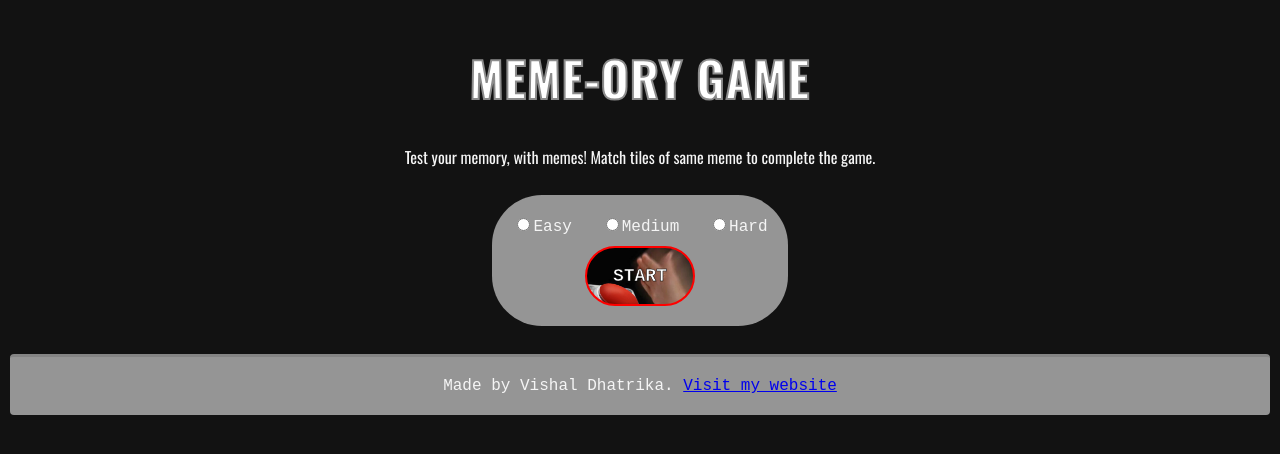
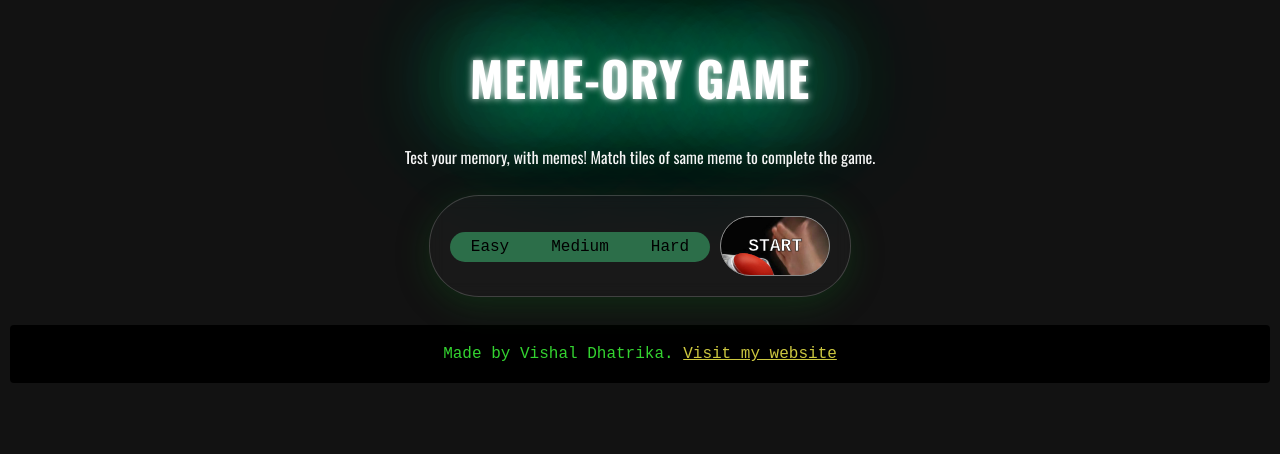
Before and after one commit to vishaldhatrika/memory-game, a React (Create React App) app: page / in a window 1280 px wide. Shown: the top 454 px of the page. Built offline with nearby package versions, Linux system fonts and the light colour scheme; a web font is replaced by a local one.

Commit message:
color correction

```diff
--- a/public/index.html
+++ b/public/index.html
@@ -11,6 +11,9 @@
     <link rel="preconnect" href="https://fonts.gstatic.com" crossorigin>
     <link href="https://fonts.googleapis.com/css2?family=Caveat:wght@500&family=Kode+Mono:wght@400..700&display=swap" rel="stylesheet">
     <link href="https://fonts.googleapis.com/css2?family=Oswald:wght@200..700&display=swap" rel="stylesheet">
+
+    <!-- icons -->
+    <link rel="stylesheet" href="https://fonts.googleapis.com/css2?family=Material+Symbols+Outlined:opsz,wght,FILL,GRAD@20..48,100..700,0..1,-50..200" />
 
     <meta name="description"
     content="Test your memory with this meme tile game!"
--- a/src/App.css
+++ b/src/App.css
@@ -6,12 +6,15 @@
 }
 .App h1{
   font-family: "Oswald", sans-serif;
-  color: white;
-  -webkit-text-stroke-width: 2px;
-  -webkit-text-stroke-color: rgb(140, 140, 140);
+  color: rgb(255, 255, 255);
   letter-spacing: 1px;
   text-transform: uppercase;
   font-size: 3em;
+  text-shadow:
+      0 0 7px #fff,
+      0 0 92px #0fa,
+      0 0 102px #0fa,
+      0 0 151px #0fa;
 }
 
 .resetBtn, .startBtn{
@@ -28,7 +31,7 @@
   font-family: "Kode Mono", monospace;
   font-size: large;
   color: rgb(255, 255, 255);
-  border: 2px solid rgb(255, 0, 0);
+  border: 1px solid rgb(135, 135, 135);
   -webkit-text-stroke-width: 0.5px;
   -webkit-text-stroke-color: black;
 }
@@ -36,8 +39,6 @@
   color: yellow;
 }
 .difficultyParent{
-  /* min-height: 140px; */
-  background-color: rgb(149, 149, 149);
   padding: 20px;
   border-radius: 50px;
   display: inline-block;
@@ -47,6 +48,15 @@
   max-width: 500px;
   align-self: center;
   float: none;
+
+
+  background: rgba( 92, 92, 92, 0.1 );
+  box-shadow: 0 8px 32px 0 rgba(14, 87, 24, 0.37);
+  backdrop-filter: blur( 8px );
+  -webkit-backdrop-filter: blur( 8px );
+  border: 1px solid rgba( 255, 255, 255, 0.18 );
+
+
 }
 .difficultyParent .dif{
   padding-bottom: 10px;
@@ -56,11 +66,18 @@
 }
 footer{
   text-align: center;
-  background-color: rgb(149, 149, 149);
+  background-color: rgb(0, 0, 0);
+  color: #33d230;
+  padding: 20px;
+  /* border-top: 2px solid rgb(132, 132, 132); */
+  border-radius: 4px;
+}
+footer a:visited, footer a{
+  color: #ccc73f;
+}
 
-  padding: 20px;
-  border-top: 3px solid rgb(132, 132, 132);
-  border-radius: 4px;
+footer a:hover, footer a:active{
+  color: #fff71d;
 }
 .App p{
   font-family: "Oswald", sans-serif;
--- a/src/App.tsx
+++ b/src/App.tsx
@@ -142,16 +142,17 @@ function App() {
 
         <div className="difficultyParent">
           <div className="dif">
+            <input type="radio" name="difficulty" id="easy" value="easy" />
             <label htmlFor="easy">
-              <input type="radio" name="difficulty" id="easy" value="easy" />Easy
+              Easy
             </label>
-            &nbsp;&nbsp;&nbsp;
+            <input type="radio" name="difficulty" id="medium" value="medium" />
             <label htmlFor="medium">
-              <input type="radio" name="difficulty" id="medium" value="medium" />Medium
+              Medium
             </label>
-            &nbsp;&nbsp;&nbsp;
+            <input type="radio" name="difficulty" id="hard" value="hard" />
             <label htmlFor="hard">
-              <input type="radio" name="difficulty" id="hard" value="hard" />Hard
+              Hard
             </label>
           </div>
           <button className="startBtn" onClick={startGame}>START</button>
--- a/src/components/Scorecard.tsx
+++ b/src/components/Scorecard.tsx
@@ -10,7 +10,20 @@ function Scorecard({t, s, m, diff}: {t: number | undefined, s: number, m: number
             <span className="s">Score : {(t!==undefined) && s}   </span>
             <span className="m">Moves : {(t!==undefined) && m}   </span>
             <span className="t">Time : {(t!==undefined) && t}   </span>
+            <div className="links">
+            <button type="button" name="guideBtn" id="guideBtn" title="Leaderboard">
+                <span className="material-symbols-outlined">
+                    trending_up
+                </span>
+            </button>
+            <button type="button" name="leaderboardBtn" id="leaderboardBtn" title="Guide">
+                <span className="material-symbols-outlined">
+                    help
+                </span>
+            </button>
+            </div>
         </div>
+
     );
 }
 export default Scorecard;
--- a/src/styles/Scorecard.css
+++ b/src/styles/Scorecard.css
@@ -1,7 +1,7 @@
-.Scorecard{
+.Scorecard {
     display: none;
-    border: 8px double white;
-    background-color: rgb(14, 57, 0);
+    border: 5px double white;
+    background-color: #2C6E49;
     font-family: "Kode Mono", monospace;
     text-transform: uppercase;
     padding: 15px;
@@ -13,16 +13,39 @@
     min-height: 130px;
     max-width: 80vw;
 }
-.diff{
-    border: 1px solid white;
-    border-radius: 5px;
-    padding: 5px;
-    margin: 5px;
+.dif {
     display: inline-block;
-    background-color: black;
-    color: yellow;
+    margin-right: 10px;
 }
-.s, .m, .t{
+.dif input[type="radio"] {
+    display: none;
+}
+.dif label {
+    display: inline-block;
+    cursor: pointer;
+    padding: 5px 20px;
+    background-color: #2C6E49;
+    color: black;
+    border: 1px solid transparent;
+    transition: background-color 0.24s, color 0.24s, border-color 0.24s;
+}
+.dif label:nth-last-of-type(1){
+    border-top-right-radius: 17px;
+    border-bottom-right-radius: 17px;
+}
+.dif label:nth-of-type(1) {
+    border-top-left-radius: 17px;
+    border-bottom-left-radius: 17px;
+}
+
+.dif input[type="radio"]:checked + label {
+    background-color: rgb(3, 91, 0);
+    color: rgb(255, 235, 19);
+    font-weight: bold;
+    border-color: black;
+  }
+
+.s, .m, .t {
     display: inline-block;
     border-style: double;
     border-width: 3px;
@@ -31,20 +54,34 @@
     padding: 5px;
     margin: 5px;
 }
-.s{
+.s {
     background-color: rgb(101, 234, 88);
     border-color:  rgb(0, 113, 0);
     color:rgb(130, 74, 2);
 
 }
-.m{
+.m {
     background-color: rgb(99, 177, 255);
     border-color: rgb(0, 106, 255);
     color: rgb(92, 92, 33);
 }
-.t{
+.t {
     background-color: pink;
     border-color: rgb(255, 66, 98);
     color: black;
 
 }
+#leaderboardBtn span, #guideBtn span{
+    background-color: transparent;
+    color: white;
+    font-size: 25px;
+    font-weight: 700;
+}
+#leaderboardBtn, #guideBtn{
+    padding: 0;
+    margin: 10px 25px;
+    border: none;
+    background-color: transparent;
+    cursor: pointer;
+    /* font-size: xx-large; */
+}
```
